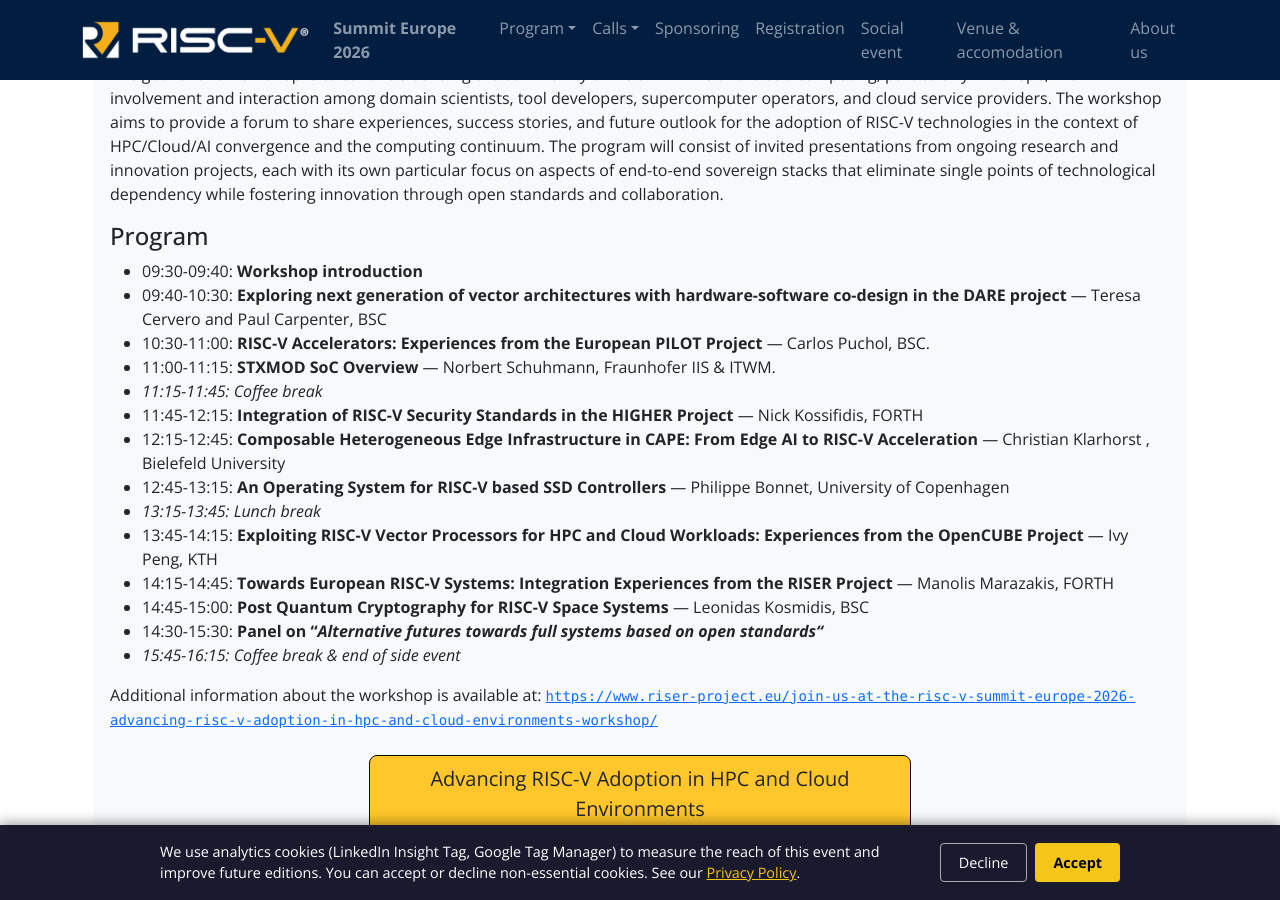
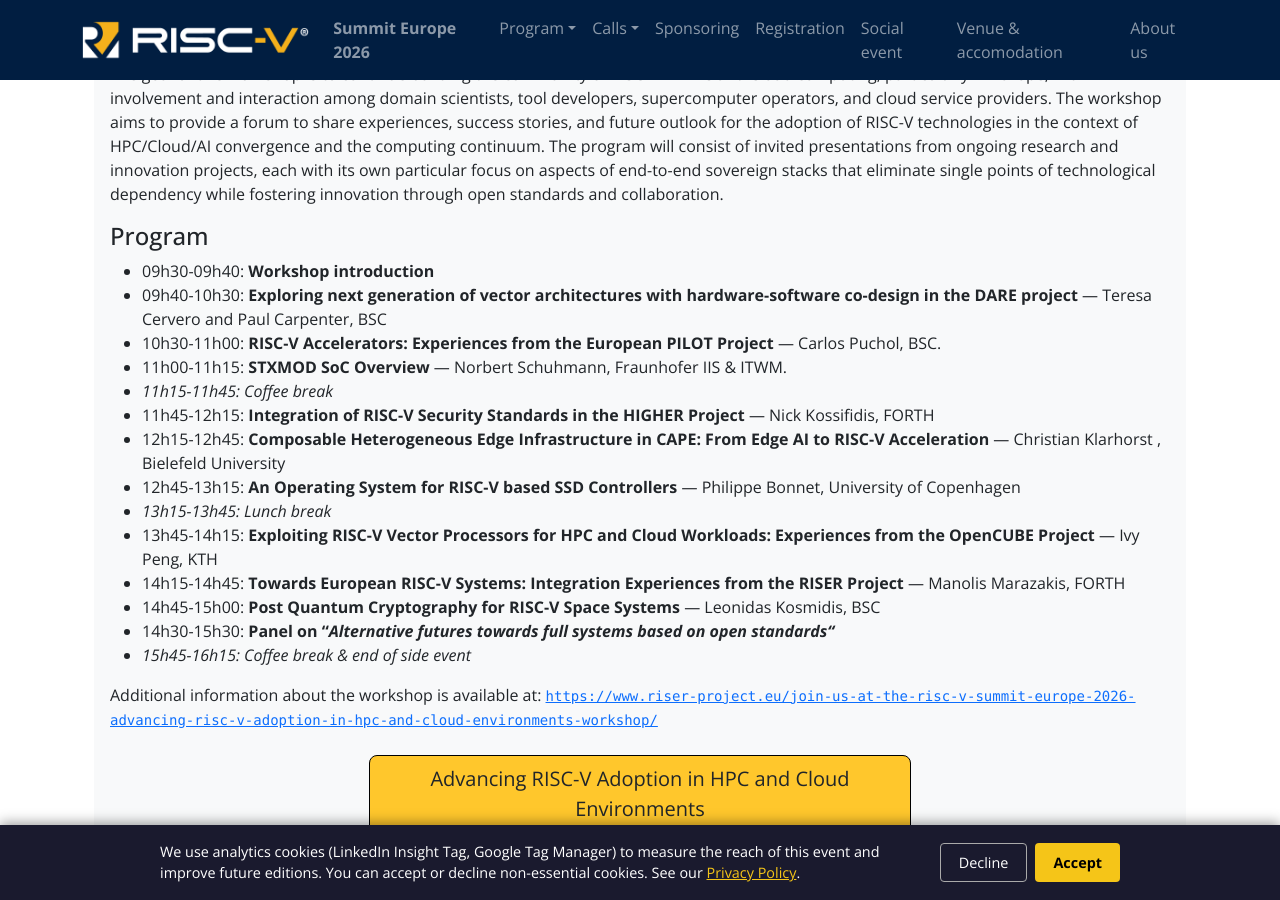
Before and after one commit to riscv-europe/summit-website-development, a Jekyll site: the page built from summit/2026/side-events-program.md, in a window 1280 px wide and 900 px high, scrolled down 865 px. Built offline with Jekyll 4.4.1, drawn with Linux system fonts in a browser that asks for light colours.

Commit message:
Fix: time formating.

```diff
--- a/summit/2026/side-events-program.md
+++ b/summit/2026/side-events-program.md
@@ -40,34 +40,34 @@
 
 #### Program
 
-- 09:30-09:40: **Workshop introduction**
-- 09:40-10:30: **Exploring next generation of vector architectures
+- 09h30-09h40: **Workshop introduction**
+- 09h40-10h30: **Exploring next generation of vector architectures
   with hardware-software co-design in the DARE project** &mdash;
   Teresa Cervero and Paul Carpenter, BSC
-- 10:30-11:00: **RISC-V Accelerators: Experiences from the European
+- 10h30-11h00: **RISC-V Accelerators: Experiences from the European
   PILOT Project** &mdash; Carlos Puchol, BSC.
-- 11:00-11:15: **STXMOD SoC Overview** &mdash; Norbert Schuhmann,
+- 11h00-11h15: **STXMOD SoC Overview** &mdash; Norbert Schuhmann,
   Fraunhofer IIS & ITWM.
-- *11:15-11:45: Coffee break*
-- 11:45-12:15: **Integration of RISC-V Security Standards in the
+- *11h15-11h45: Coffee break*
+- 11h45-12h15: **Integration of RISC-V Security Standards in the
   HIGHER Project** &mdash; Nick Kossifidis, FORTH
-- 12:15-12:45: **Composable Heterogeneous Edge Infrastructure in CAPE:
+- 12h15-12h45: **Composable Heterogeneous Edge Infrastructure in CAPE:
   From Edge AI to RISC-V Acceleration** &mdash; Christian Klarhorst ,
   Bielefeld University
-- 12:45-13:15: **An Operating System for RISC-V based SSD
+- 12h45-13h15: **An Operating System for RISC-V based SSD
   Controllers** &mdash; Philippe Bonnet, University of Copenhagen
-- *13:15-13:45: Lunch break*
-- 13:45-14:15: **Exploiting RISC-V Vector Processors for HPC and Cloud
+- *13h15-13h45: Lunch break*
+- 13h45-14h15: **Exploiting RISC-V Vector Processors for HPC and Cloud
   Workloads: Experiences from the OpenCUBE Project** &mdash; Ivy Peng,
   KTH
-- 14:15-14:45: **Towards European RISC-V Systems: Integration
+- 14h15-14h45: **Towards European RISC-V Systems: Integration
   Experiences from the RISER Project** &mdash; Manolis Marazakis,
   FORTH
-- 14:45-15:00: **Post Quantum Cryptography for RISC-V Space Systems**
+- 14h45-15h00: **Post Quantum Cryptography for RISC-V Space Systems**
   &mdash; Leonidas Kosmidis, BSC
-- 14:30-15:30: **Panel on “*Alternative futures towards full systems
+- 14h30-15h30: **Panel on “*Alternative futures towards full systems
   based on open standards“***
-- *15:45-16:15: Coffee break & end of side event*
+- *15h45-16h15: Coffee break & end of side event*
 
 Additional information about the workshop is available at:
 [`https://www.riser-project.eu/join-us-at-the-risc-v-summit-europe-2026-advancing-risc-v-adoption-in-hpc-and-cloud-environments-workshop/`](https://www.riser-project.eu/join-us-at-the-risc-v-summit-europe-2026-advancing-risc-v-adoption-in-hpc-and-cloud-environments-workshop/)
```
